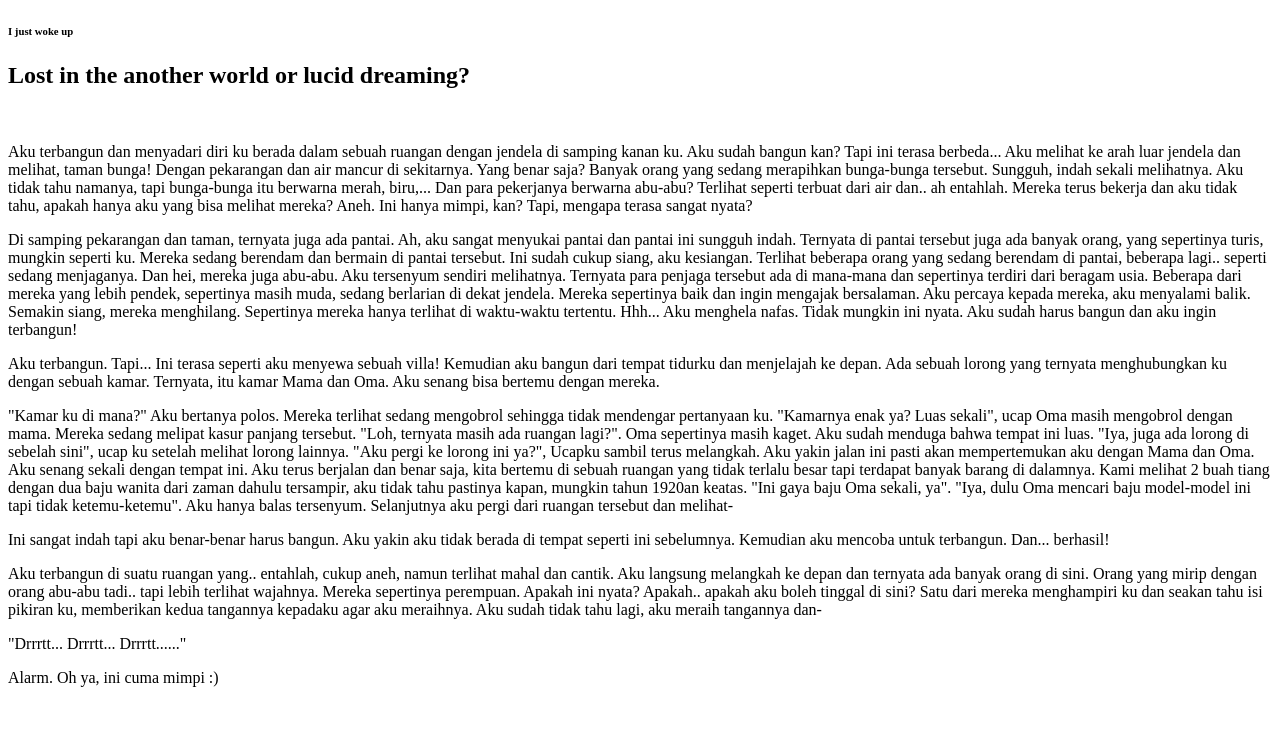
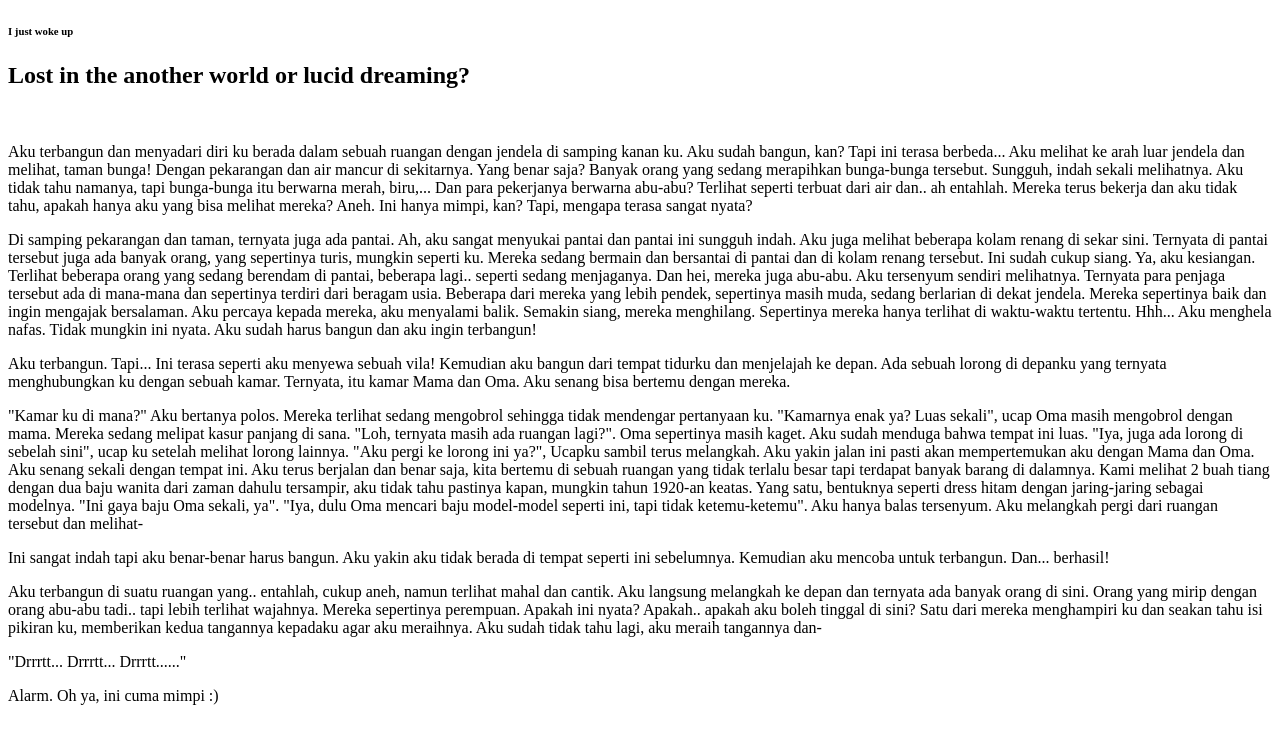
Before and after one commit to Snorlaxv/writings, a plain HTML site: page index.html in a window 1280 px wide. Drawn offline with Linux system fonts and the light colour scheme.

Commit message:
Update index.html

```diff
--- a/index.html
+++ b/index.html
@@ -10,28 +10,28 @@
 <br>
 <left>
   <p align="justify">
-<p>Aku terbangun dan menyadari diri ku berada dalam sebuah ruangan dengan jendela di samping kanan ku. Aku sudah bangun kan? Tapi ini terasa berbeda...
+<p>Aku terbangun dan menyadari diri ku berada dalam sebuah ruangan dengan jendela di samping kanan ku. Aku sudah bangun, kan? Tapi ini terasa berbeda...
 Aku melihat ke arah luar jendela dan melihat, taman bunga! Dengan pekarangan dan air mancur di sekitarnya. Yang benar saja?
 Banyak orang yang sedang merapihkan bunga-bunga tersebut. Sungguh, indah sekali melihatnya. Aku tidak tahu namanya, tapi bunga-bunga itu berwarna merah, biru,... Dan para pekerjanya berwarna abu-abu? Terlihat seperti terbuat dari air dan.. ah entahlah.
 Mereka terus bekerja dan aku tidak tahu, apakah hanya aku yang bisa melihat mereka?
 Aneh. Ini hanya mimpi, kan? Tapi, mengapa terasa sangat nyata? </p>
 <p>
-Di samping pekarangan dan taman, ternyata juga ada pantai. Ah, aku sangat menyukai pantai dan pantai ini sungguh indah.
-Ternyata di pantai tersebut juga ada banyak orang, yang sepertinya turis, mungkin seperti ku. Mereka sedang berendam dan bermain di pantai tersebut. Ini sudah cukup siang, aku kesiangan.
+Di samping pekarangan dan taman, ternyata juga ada pantai. Ah, aku sangat menyukai pantai dan pantai ini sungguh indah. Aku juga melihat beberapa kolam renang di sekar sini.
+Ternyata di pantai tersebut juga ada banyak orang, yang sepertinya turis, mungkin seperti ku. Mereka sedang bermain dan bersantai di pantai dan di kolam renang tersebut. Ini sudah cukup siang. Ya, aku kesiangan.
 Terlihat beberapa orang yang sedang berendam di pantai, beberapa lagi.. seperti sedang menjaganya. Dan hei, mereka juga abu-abu. Aku tersenyum sendiri melihatnya.
 Ternyata para penjaga tersebut ada di mana-mana dan sepertinya terdiri dari beragam usia. Beberapa dari mereka yang lebih pendek, sepertinya masih muda, sedang berlarian di dekat jendela. Mereka sepertinya baik dan ingin mengajak bersalaman. Aku percaya kepada mereka, aku menyalami balik. Semakin siang, mereka menghilang. Sepertinya mereka hanya terlihat di waktu-waktu tertentu.
 Hhh... Aku menghela nafas. Tidak mungkin ini nyata. Aku sudah harus bangun dan aku ingin terbangun!</P>
 <p>
 Aku terbangun. Tapi...
-Ini terasa seperti aku menyewa sebuah villa!
-Kemudian aku bangun dari tempat tidurku dan menjelajah ke depan. Ada sebuah lorong yang ternyata menghubungkan ku dengan sebuah kamar. Ternyata, itu kamar Mama dan Oma. Aku senang bisa bertemu dengan mereka.
+Ini terasa seperti aku menyewa sebuah vila!
+Kemudian aku bangun dari tempat tidurku dan menjelajah ke depan. Ada sebuah lorong di depanku yang ternyata menghubungkan ku dengan sebuah kamar. Ternyata, itu kamar Mama dan Oma. Aku senang bisa bertemu dengan mereka.
 </p>
 <p>"Kamar ku di mana?" Aku bertanya polos.
 Mereka terlihat sedang mengobrol sehingga tidak mendengar pertanyaan ku.
-"Kamarnya enak ya? Luas sekali", ucap Oma masih mengobrol dengan mama. Mereka sedang melipat kasur panjang tersebut. "Loh, ternyata masih ada ruangan lagi?". Oma sepertinya masih kaget. Aku sudah menduga bahwa tempat ini luas. "Iya, juga ada lorong di sebelah sini", ucap ku setelah melihat lorong lainnya. "Aku pergi ke lorong ini ya?", Ucapku sambil terus melangkah.
+"Kamarnya enak ya? Luas sekali", ucap Oma masih mengobrol dengan mama. Mereka sedang melipat kasur panjang di sana. "Loh, ternyata masih ada ruangan lagi?". Oma sepertinya masih kaget. Aku sudah menduga bahwa tempat ini luas. "Iya, juga ada lorong di sebelah sini", ucap ku setelah melihat lorong lainnya. "Aku pergi ke lorong ini ya?", Ucapku sambil terus melangkah.
 Aku yakin jalan ini pasti akan mempertemukan aku dengan Mama dan Oma. Aku senang sekali dengan tempat ini.
-Aku terus berjalan dan benar saja, kita bertemu di sebuah ruangan yang tidak terlalu besar tapi terdapat banyak barang di dalamnya. Kami melihat 2 buah tiang dengan dua baju wanita dari zaman dahulu tersampir, aku tidak tahu pastinya kapan, mungkin tahun 1920an keatas. "Ini gaya baju Oma sekali, ya". "Iya, dulu Oma mencari baju model-model ini tapi tidak ketemu-ketemu". Aku hanya balas tersenyum.
-Selanjutnya aku pergi dari ruangan tersebut dan melihat-
+Aku terus berjalan dan benar saja, kita bertemu di sebuah ruangan yang tidak terlalu besar tapi terdapat banyak barang di dalamnya. Kami melihat 2 buah tiang dengan dua baju wanita dari zaman dahulu tersampir, aku tidak tahu pastinya kapan, mungkin tahun 1920-an keatas. Yang satu, bentuknya seperti dress hitam dengan jaring-jaring sebagai modelnya. "Ini gaya baju Oma sekali, ya". "Iya, dulu Oma mencari baju model-model seperti ini, tapi tidak ketemu-ketemu". Aku hanya balas tersenyum.
+Aku melangkah pergi dari ruangan tersebut dan melihat-
 </p>
 <p>Ini sangat indah tapi aku benar-benar harus bangun. Aku yakin aku tidak berada di tempat seperti ini sebelumnya. Kemudian aku mencoba untuk terbangun. Dan... berhasil!
 </p>
```
